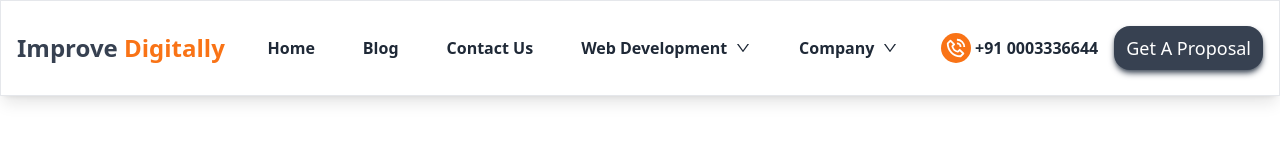
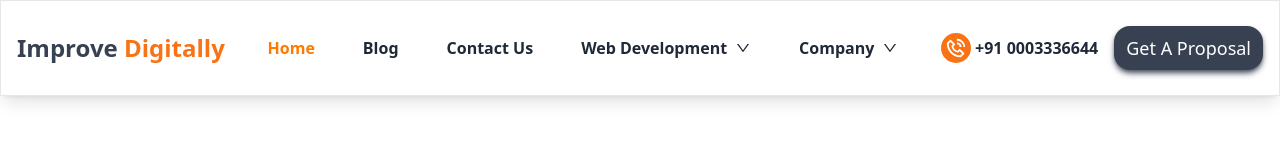
Before and after one commit to RohanSingh182003/Improve-Digitally-2.0, a React (Vite) app in the folder client/: page / in a window 1280 px wide. Shown: the top 160 px of the page. Built offline with nearby package versions, Linux system fonts and the light colour scheme.

Commit message:
contact page completed

```diff
--- a/client/src/App.jsx
+++ b/client/src/App.jsx
@@ -10,6 +10,8 @@ const LazyBaseLayout = React.lazy(() =>
   import("./components/layouts/BaseLayout")
 );
 const LazyHome = React.lazy(() => import("./components/home/Home"));
+const LazyBlogs = React.lazy(() => import("./components/blog/Blog"));
+const LazyContact = React.lazy(() => import("./components/contact/Contact"));
 
 const App = () => {
   const router = createBrowserRouter(
@@ -26,7 +28,23 @@ const App = () => {
           index
           element={
             <React.Suspense fallback="Loading.....">
-              <LazyHome/>
+              <LazyHome />
+            </React.Suspense>
+          }
+        />
+        <Route
+          path="/blogs"
+          element={
+            <React.Suspense fallback="Loading.....">
+              <LazyBlogs />
+            </React.Suspense>
+          }
+        />
+        <Route
+          path="/contacts"
+          element={
+            <React.Suspense fallback="Loading.....">
+              <LazyContact />
             </React.Suspense>
           }
         />
--- /dev/null
+++ b/client/src/components/contact/Contact.jsx
@@ -0,0 +1,63 @@
+import React from 'react'
+import { HiLocationMarker } from 'react-icons/hi';
+import { BiPhoneCall } from 'react-icons/bi';
+import { AiFillMail } from 'react-icons/ai';
+
+const Contact = () => {
+  return (
+    <section>
+        <div className="h-32 md:h-64 bg-gray-900 text-gray-100 md:px-32 grid place-items-center md:place-items-start">
+            <p className='text-4xl font-extrabold text-center md:text-start md:mt-24'>Contact</p>
+        </div>
+        {/* contact details */}
+        <div className="grid md:grid-cols-2 md:px-24">
+            {/* left side section  */}
+            <div className='pr-6 px-6 md:px-0'>
+                <p className='text-gray-700 text-center mt-14 text-2xl font-bold'>We can't wait to <span className='text-orange-500'>hear from <br /> you!</span></p>
+                <div className="flex justify-center">
+                <div className="w-12 h-1 bg-orange-500 text-center mt-6"></div>
+                </div>
+                <p className="text-center px-8 mt-6 text-sm">At Improve Digitally, we are always ready for new collaborations and opportunities. Our response team is available 24*7 to answer all your digital marketing and related queries. Get in touch with us as we would be more than happy to help you!!</p>
+                <div className='md:ml-8 mt-6 pb-6 border-b-4 border-orange-500 w-fit'>
+                    <p className='text-xl text-gray-700 font-bold'>Contact</p>
+                </div>
+                <div className="flex items-center space-x-4 mt-8 cursor-pointer">
+                    <HiLocationMarker className='text-xl text-orange-500' />
+                    <p className='text-sm'>Jamia Nagar, Okhla, New Delhi, Delhi 110025</p>
+                </div>
+                <div className="flex items-center space-x-4 mt-2 hover:text-orange-400 transition-all duration-300 cursor-pointer">
+                    <BiPhoneCall className='text-xl text-orange-500' />
+                    <p className='text-sm'>+91 98712 32887</p>
+                </div>
+                <div className="flex items-center space-x-4 mt-2 hover:text-orange-400 transition-all duration-300 cursor-pointer">
+                    <AiFillMail className='text-xl text-orange-500' />
+                    <p className='text-sm'>info@improvedigitally.com</p>
+                </div>
+            </div>
+            {/* right side section  */}
+            <div className='w-full rounded-md shadow-xl md:-mt-20 bg-white'>
+                <div className="grid place-items-center mt-6">
+                    <p className='text-2xl font-bold text-gray-700 pb-6'>Get in <span className='text-orange-500'>Touch</span></p>
+                    <div className='w-10 h-1 bg-orange-500'></div>
+                </div>
+                {/* form section */}
+                <form className='p-6 mt-12'>
+                    <div className="grid md:grid-cols-2 gap-4">
+                        <input type="text" placeholder='Your Name*' className='border-b-2 focus:outline-none p-2' />
+                        <input type="email" placeholder='Your@email.com' className='border-b-2 focus:outline-none p-2' />
+                        <input type="number" placeholder='Your phone number' className='border-b-2 focus:outline-none p-2' />
+                        <input type="text" placeholder='Location' className='border-b-2 focus:outline-none p-2' />
+                    </div>
+                    <input type="text" placeholder='Subject*' className='border-b-2 focus:outline-none p-2 w-full mt-4' />
+                    <textarea name="query" id="query" cols="30" rows="10" className='w-full mt-4 border-b-2 focus:outline-none p-2' placeholder='write your query...*'></textarea>
+                    <button type='submit' className='my-4 px-8 py-4 rounded-3xl bg-gray-700 text-white hover:bg-orange-500 hover:shadow-xl transition-all duration-200 w-full'>Submit</button>
+                </form>
+            </div>
+        </div>
+        {/* contact location */}
+        <iframe src="https://www.google.com/maps/embed?pb=!1m18!1m12!1m3!1d28035.13728702772!2d77.27377946247563!3d28.55798447660449!2m3!1f0!2f0!3f0!3m2!1i1024!2i768!4f13.1!3m3!1m2!1s0x390ce40b2f9e830d%3A0x864d93c20efa1e78!2sJamia%20Nagar%2C%20Okhla%2C%20New%20Delhi%2C%20Delhi%20110025!5e0!3m2!1sen!2sin!4v1672335000667!5m2!1sen!2sin" width="600" height="450" style={{border:0}} allowfullscreen="" loading="lazy" referrerpolicy="no-referrer-when-downgrade" className='w-full h-96 mt-8 md:mt-14 md:px-24' ></iframe>
+    </section>
+  )
+}
+
+export default Contact
--- a/client/src/components/others/chat/ChatContainer.jsx
+++ b/client/src/components/others/chat/ChatContainer.jsx
@@ -3,7 +3,7 @@ import { RxCross2 } from "react-icons/rx";
 
 const ChatContainer = ({setToggle}) => {
     return (
-      <div className="mb-6 w-full h-[80vh] md:w-64 md:h-[28rem] border rounded-lg overflow-hidden flex flex-col shadow-xl">
+      <div className="mb-6 w-full h-[80vh] md:w-64 md:h-[28rem] rounded-lg overflow-hidden flex flex-col shadow-xl">
         {/* chat heading */}
         <div className="w-full h-14 flex justify-between items-center bg-orange-500 text-white px-6">
           <p>Improve Digitally</p>
--- a/client/src/components/others/navbar/Menu.jsx
+++ b/client/src/components/others/navbar/Menu.jsx
@@ -1,6 +1,8 @@
 import React from "react";
 import { AiFillFacebook, AiFillInstagram, AiFillLinkedin, AiFillTwitterSquare, AiFillYoutube, AiOutlineDown } from "react-icons/ai";
 import { BiPhoneCall } from "react-icons/bi";
+import { NavLink } from "react-router-dom";
+import "./navbar.css"
 
 const Menu = ({ setToggle }) => {
   return (
@@ -20,15 +22,15 @@ const Menu = ({ setToggle }) => {
       </div>
       {/* ------------------------------------- menu items -------------------------------------*/}
       <div className="w-full">
-        <div className="w-full p-4 border-b mt-4">
-          <p className="font-extrabold">Home</p>
-        </div>
-        <div className="w-full p-4 border-b mt-4">
-          <p className="font-extrabold">Blog</p>
-        </div>
-        <div className="w-full p-4 border-b mt-4">
-          <p className="font-extrabold">Contact Us</p>
-        </div>
+        <ul className="w-full p-4 border-b mt-4">
+          <NavLink to={'/'} className="font-extrabold">Home</NavLink>
+        </ul>
+        <ul className="w-full p-4 border-b mt-4">
+          <NavLink to={'/blogs'} className="font-extrabold">Blog</NavLink>
+        </ul>
+        <ul className="w-full p-4 border-b mt-4">
+          <NavLink to={'/contacts'} className="font-extrabold">Contact Us</NavLink>
+        </ul>
         {/* ---------------------- Web Development Accordian ---------------------- */}
         <div className="collapse border-b mt-4">
           <input type="checkbox" className="peer" />
--- a/client/src/components/others/navbar/Navbar.jsx
+++ b/client/src/components/others/navbar/Navbar.jsx
@@ -1,8 +1,10 @@
 import React, { useState } from "react";
+import "./navbar.css"
 import { GiHamburgerMenu } from "react-icons/gi";
 import { BiPhoneCall } from "react-icons/bi";
 import Menu from "./Menu";
 import { AiOutlineDown } from "react-icons/ai";
+import { NavLink } from "react-router-dom";
 
 const Navbar = () => {
   const [toggle, setToggle] = useState(false);
@@ -19,16 +21,16 @@ const Navbar = () => {
         <span className="text-orange-500">Digitally</span>
       </p>
       {/* ---------------------------- for large device only ---------------------------- */}
-      <div className="hidden lg:flex items-center justify-evenly lg:space-x-8 xl:space-x-12">
-        <p className="cursor-pointer hover:text-orange-500 font-semibold">
+      <ul className="hidden lg:flex items-center justify-evenly lg:space-x-8 xl:space-x-12">
+        <NavLink to={'/'} className="cursor-pointer hover:text-orange-500 font-semibold">
           Home
-        </p>
-        <p className="cursor-pointer hover:text-orange-500 font-semibold">
+        </NavLink>
+        <NavLink to={'/blogs'} className="cursor-pointer hover:text-orange-500 font-semibold">
           Blog
-        </p>
-        <p className="cursor-pointer hover:text-orange-500 font-semibold">
+        </NavLink>
+        <NavLink to={'/contacts'} className="cursor-pointer hover:text-orange-500 font-semibold">
           Contact Us
-        </p>
+        </NavLink>
         <div className="dropdown dropdown-hover">
           <label tabIndex={0} className='flex space-x-2 items-center cursor-pointer hover:text-orange-500'>
             <p className="font-semibold">
@@ -67,7 +69,7 @@ const Navbar = () => {
             </li>
           </ul>
         </div>
-      </div>
+      </ul>
       <div className="flex space-x-2 md:space-x-4 items-center">
         <div className="flex items-center space-x-1">
           <BiPhoneCall className="text-3xl bg-orange-500 text-white rounded-full p-1" />
--- /dev/null
+++ b/client/src/components/others/navbar/navbar.css
@@ -0,0 +1,3 @@
+ul a.active{
+    color: rgb(255, 123, 0);
+}
```
